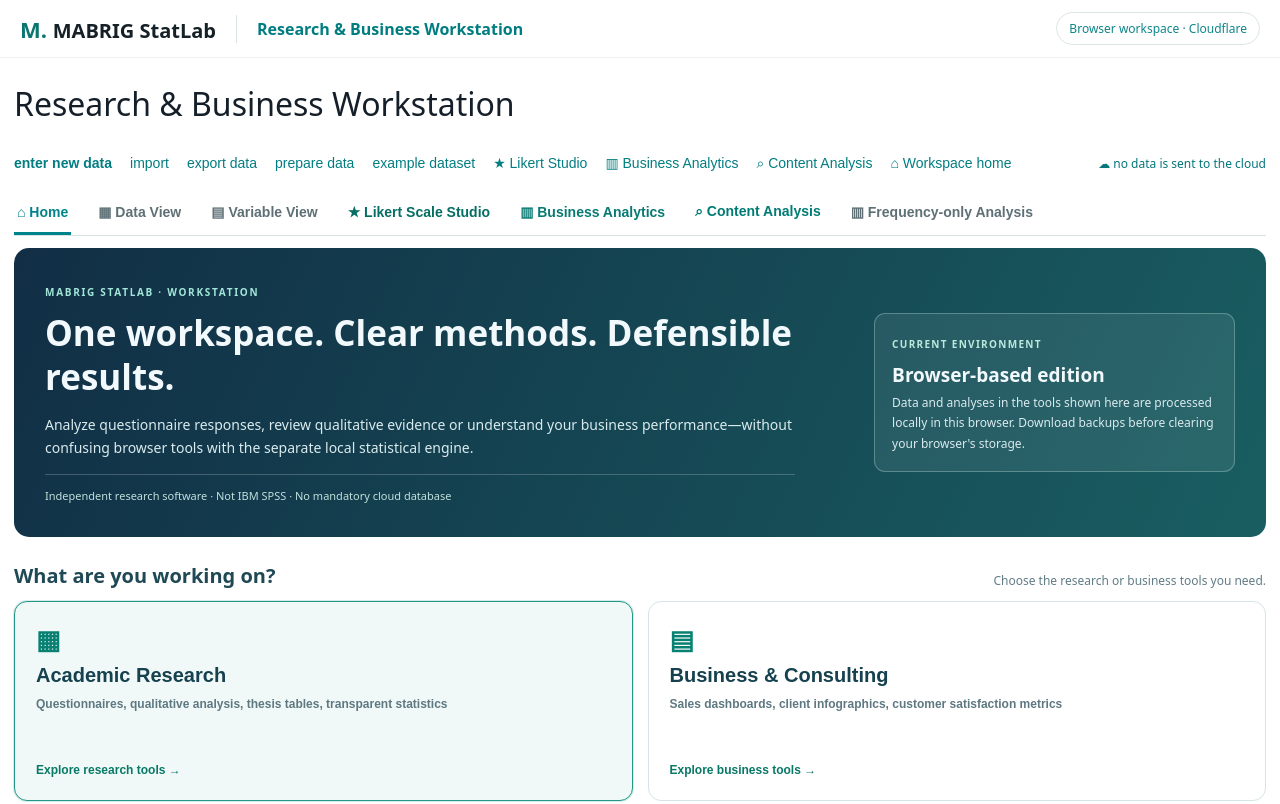
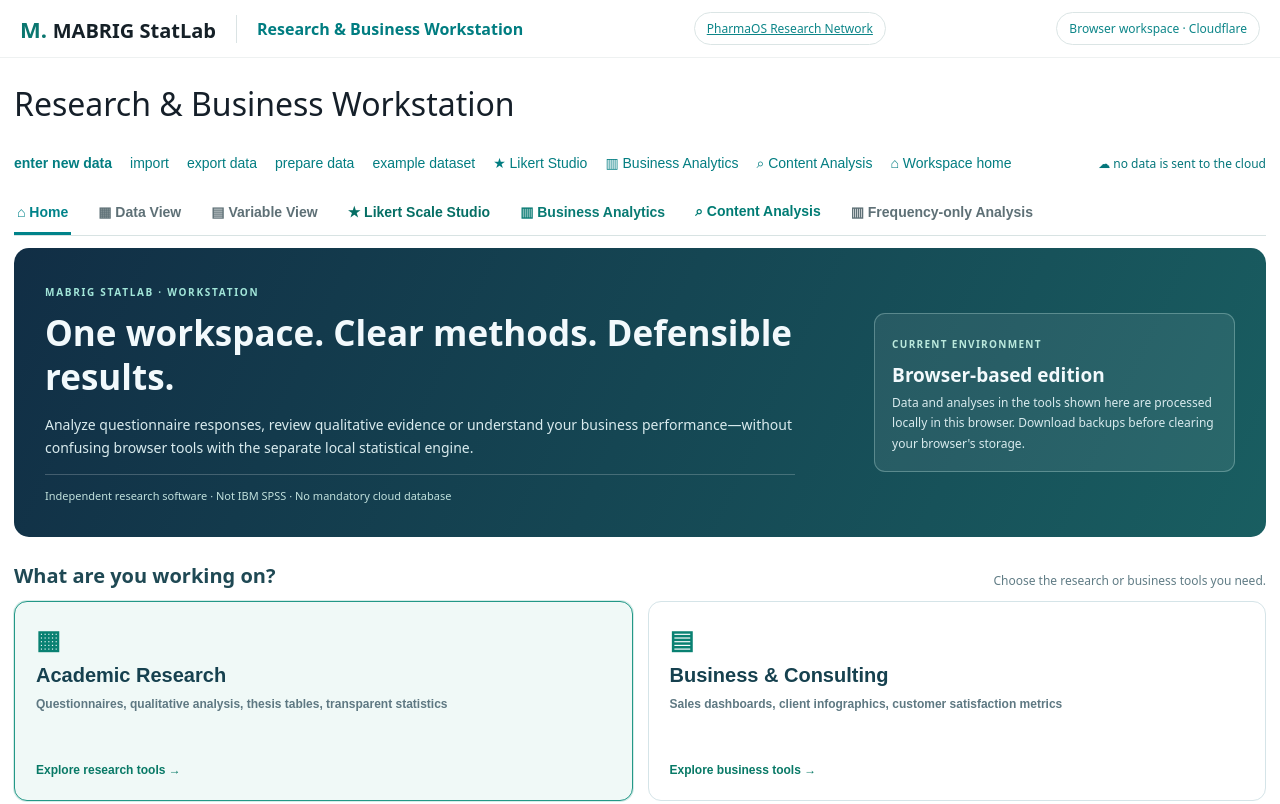
Before and after one commit to mabrig1/StatLab, a plain HTML site: page cloudflare/public/index.html in a window 1280 px wide. Shown: the top 804 px of the page. Drawn offline with Linux system fonts and the light colour scheme.

Commit message:
feat(pharmaos): expose research interoperability entry in StatLab header

```diff
--- a/cloudflare/public/index.html
+++ b/cloudflare/public/index.html
@@ -21,7 +21,7 @@
 <script type="module" src="/customer-metrics-ui.mjs"></script>
 </head>
 <body>
-<header class="statlab-header"><div class="header-left"><a class="brand" href="/" aria-label="MABRIG StatLab home">M. <b>MABRIG StatLab</b></a><span class="header-divider"></span><strong class="header-page">Research & Business Workstation</strong></div><span class="tag">Browser workspace · Cloudflare</span></header>
+<header class="statlab-header"><div class="header-left"><a class="brand" href="/" aria-label="MABRIG StatLab home">M. <b>MABRIG StatLab</b></a><span class="header-divider"></span><strong class="header-page">Research & Business Workstation</strong></div><a class="tag" href="/pharmaos.html">PharmaOS Research Network</a> <span class="tag">Browser workspace · Cloudflare</span></header>
 <main class="statlab-main">
 <h1 class="screen-title">Research & Business Workstation</h1>
 <div class="quick-menu" role="group" aria-label="Research data tools">
```
